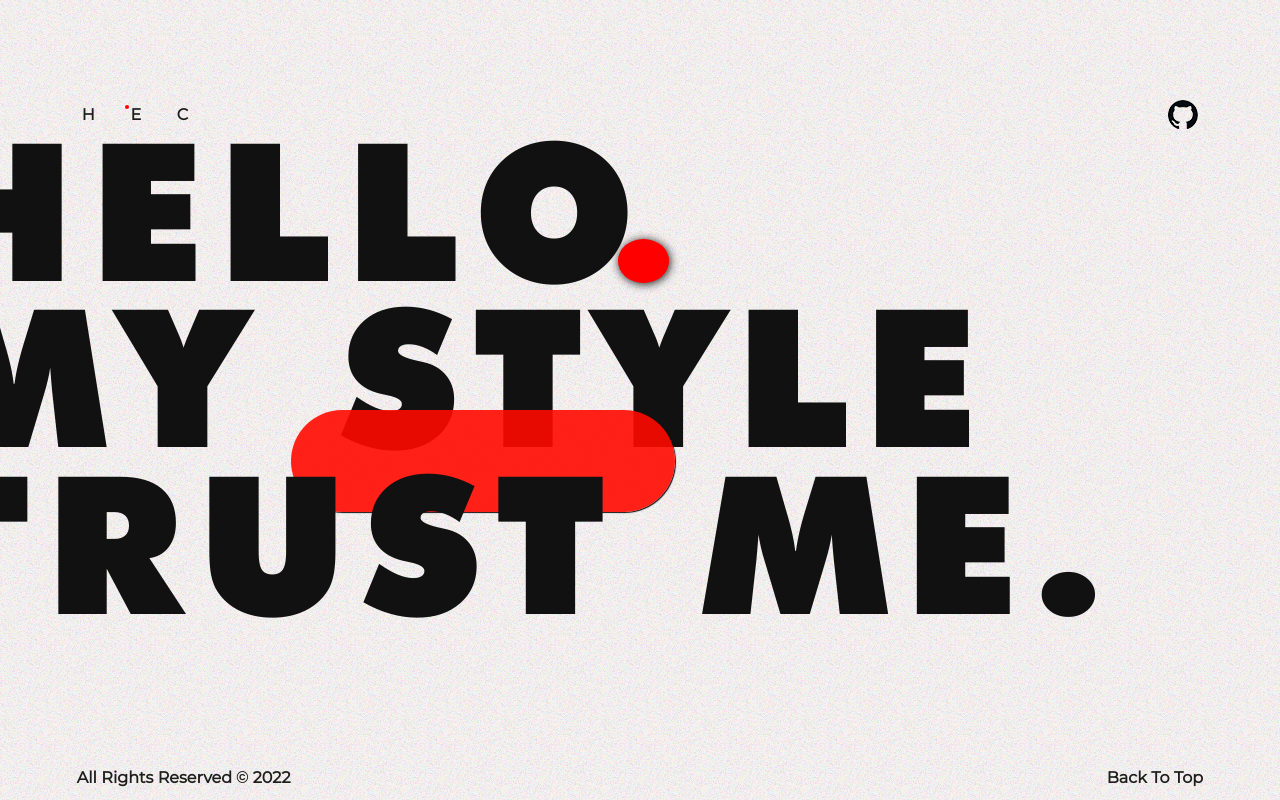
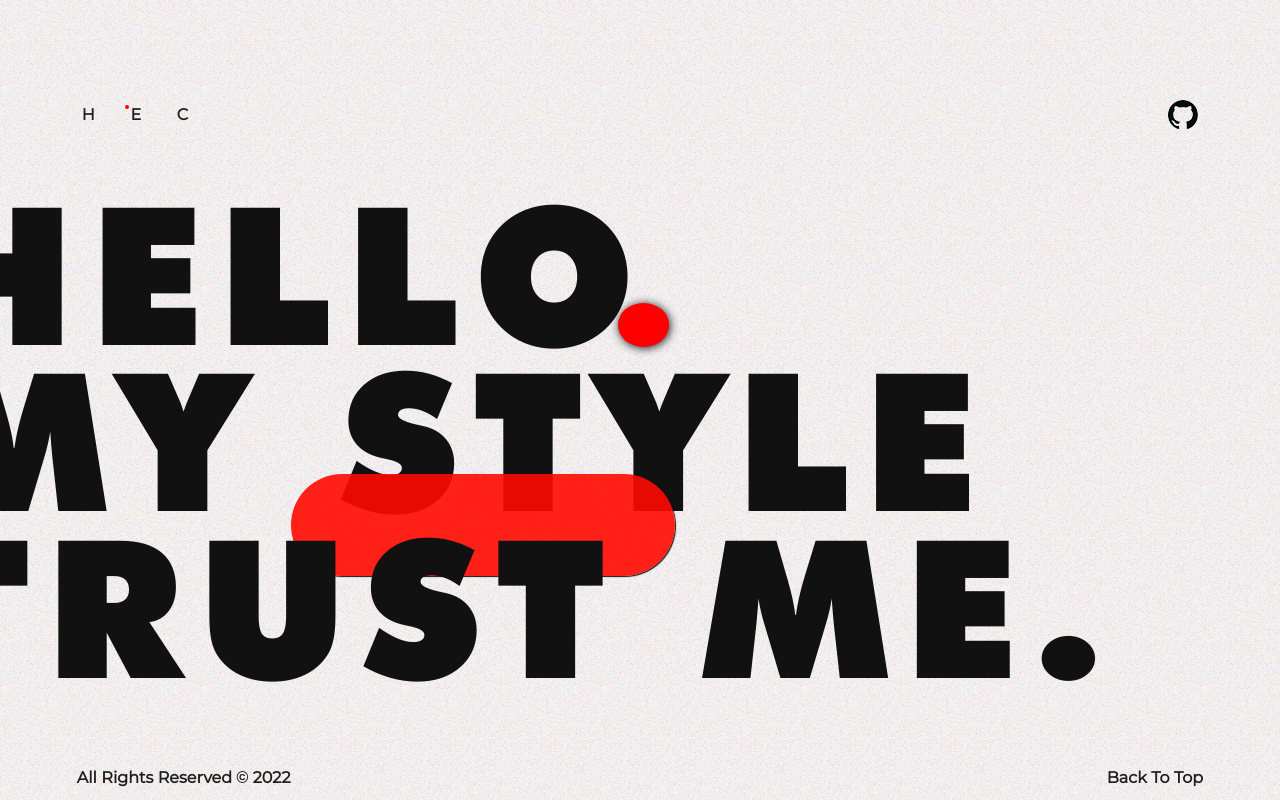
Before and after one commit to mkit-5ain/Vue-folio, a Vue app in the folder frontend/: page /experience in a window 1280 px wide. Shown: the top 800 px of the page. Built offline with nearby package versions, Linux system fonts and the light colour scheme; the HTML template or start-up script is replaced by a standard one.

Commit message:
[update] 레이아웃 수정

```diff
--- a/frontend/src/components/Prologue.vue
+++ b/frontend/src/components/Prologue.vue
@@ -37,7 +37,7 @@
 	100% { transform: translate(0px, 0px); opacity: 1;}
 }
 
-.prologue { margin: 10vw 0;
+.prologue { margin-top: 15vw;
     .prologue--text {
         position: relative;
         height: 13vw;
--- a/frontend/src/components/Title.vue
+++ b/frontend/src/components/Title.vue
@@ -28,7 +28,6 @@
     		left: 0px;
     		width: 20px;
     		height: 1px;
-    		background: #111;
     	}
     }
 </style>
```
